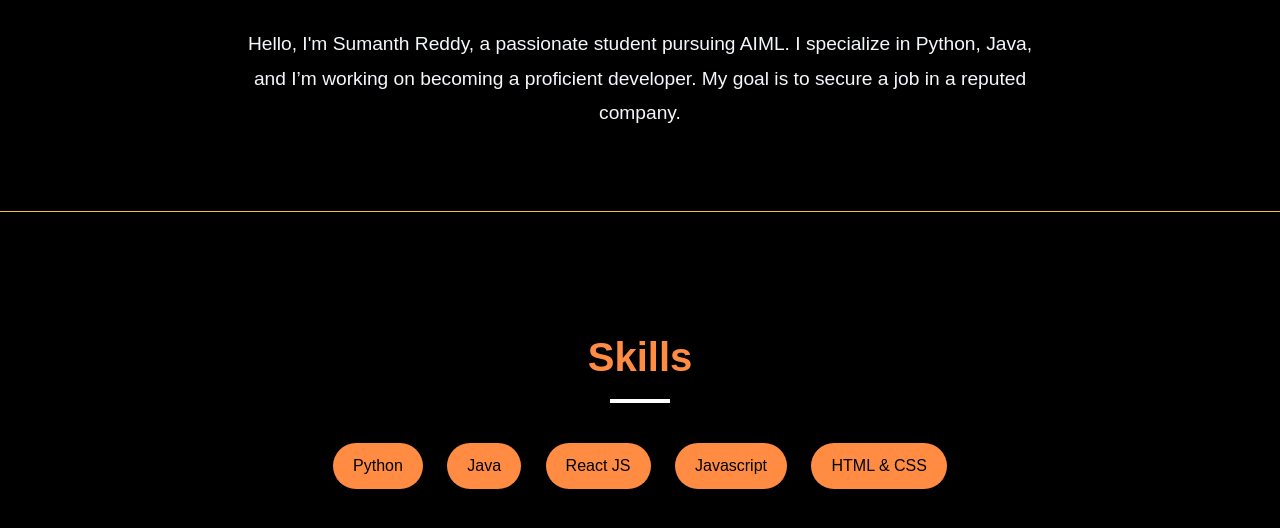
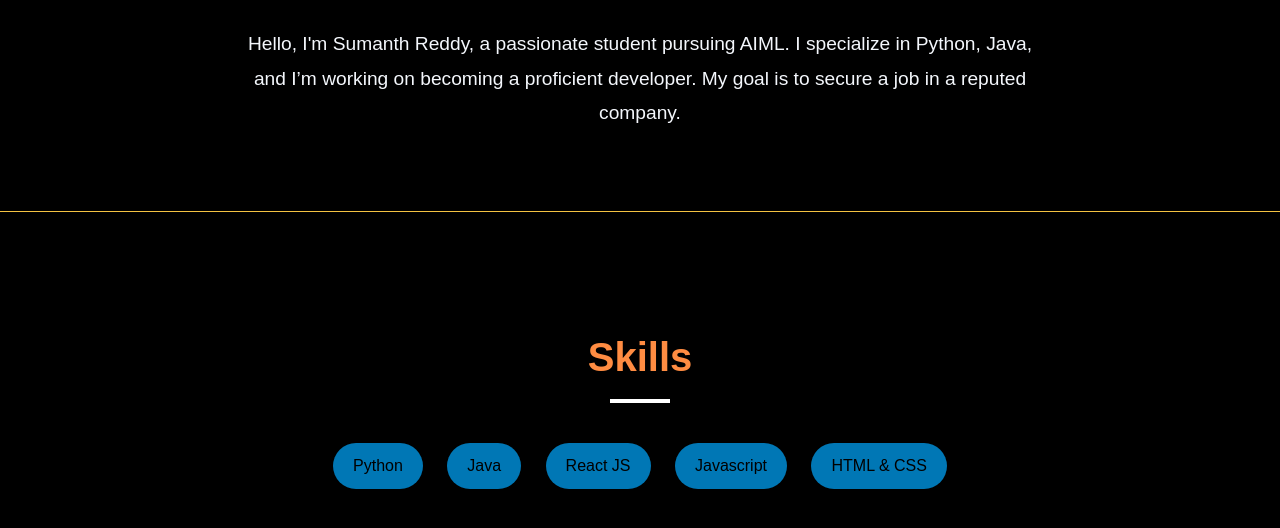
Before and after one commit to Sumanth415/Portfolio, a plain HTML site: page index.html in a window 1280 px wide. Shown: the part 414-942 px from the top of the page. Drawn offline with Linux system fonts and the light colour scheme.

Commit message:
Update style.css

```diff
--- a/style.css
+++ b/style.css
@@ -124,7 +124,7 @@ h2::after {
 .skills-list li {
     display: inline-block;
     padding: 10px 20px;
-    background: #ff8c42; /* Orange for background */
+    background: #0077b5; /* Orange for background */
     color: #000; /* Dark color for text */
     margin: 10px;
     border-radius: 30px;
```
